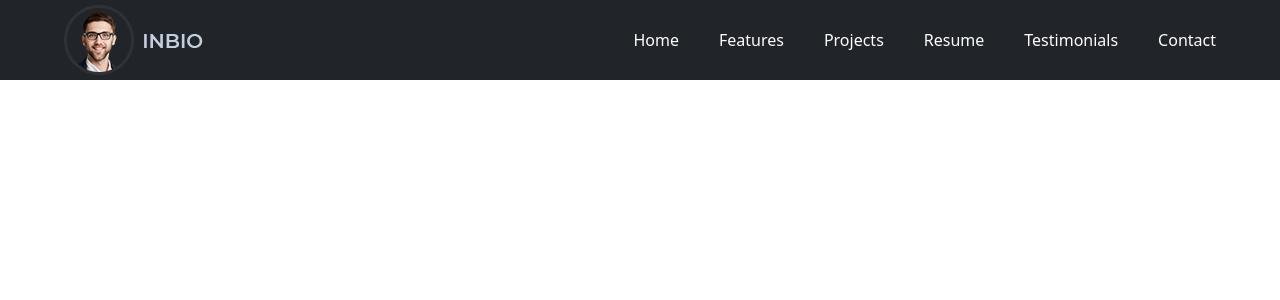
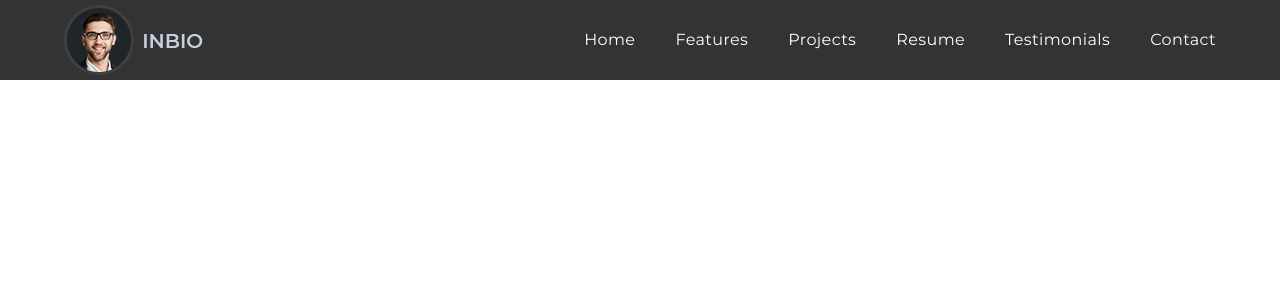
Before and after one commit to Flashxjordan/interactive-react-portfolio, a React (Create React App) app: page / in a window 1280 px wide. Shown: the top 300 px of the page. Built offline with nearby package versions, Linux system fonts and the light colour scheme.

Commit message:
I completed the navbar

```diff
--- a/src/App.js
+++ b/src/App.js
@@ -4,7 +4,7 @@ import Navbar from '/Users/user/Desktop/interactive-react-portfolio/src/componen
 
 function App() {
   return (
-    <div className='w-full h-auto bg-bodyColor text-white'>
+    <div className='w-full h-auto bg-[#333] text-white'>
       <div className='max-w-screen-xl mx-auto px-16'>
         <Navbar />
       </div>
--- a/src/components/navbar/navbar.js
+++ b/src/components/navbar/navbar.js
@@ -4,15 +4,21 @@ import { navLinkdata } from '/Users/user/Desktop/interactive-react-portfolio/src
 
 const Navbar = () => {
   return (
-    <div className='w-full h-20 mx-auto flex justify-between items-center'>
+    <div className='w-full h-20 mx-auto flex justify-between items-center font-titleFont'>
         <div>
             <img src={logo} alt='logo' />
         </div>
         <div>
             <ul className='flex items-center gap-10'>
                 {
-                    navLinkdata.map((navlink) => (
-                        <li key={navlink._id}> {navlink.title}</li>
+                    navLinkdata.map(({ _id, title, link}) => (
+                        <li
+                            className='text-base font-normal text-white tracking-wide cursor-pointer
+                            hover:text-designColor duration-300'
+                            key={_id}
+                            >
+                            {title}
+                            </li>
                     ))
                     }
             </ul>
```
